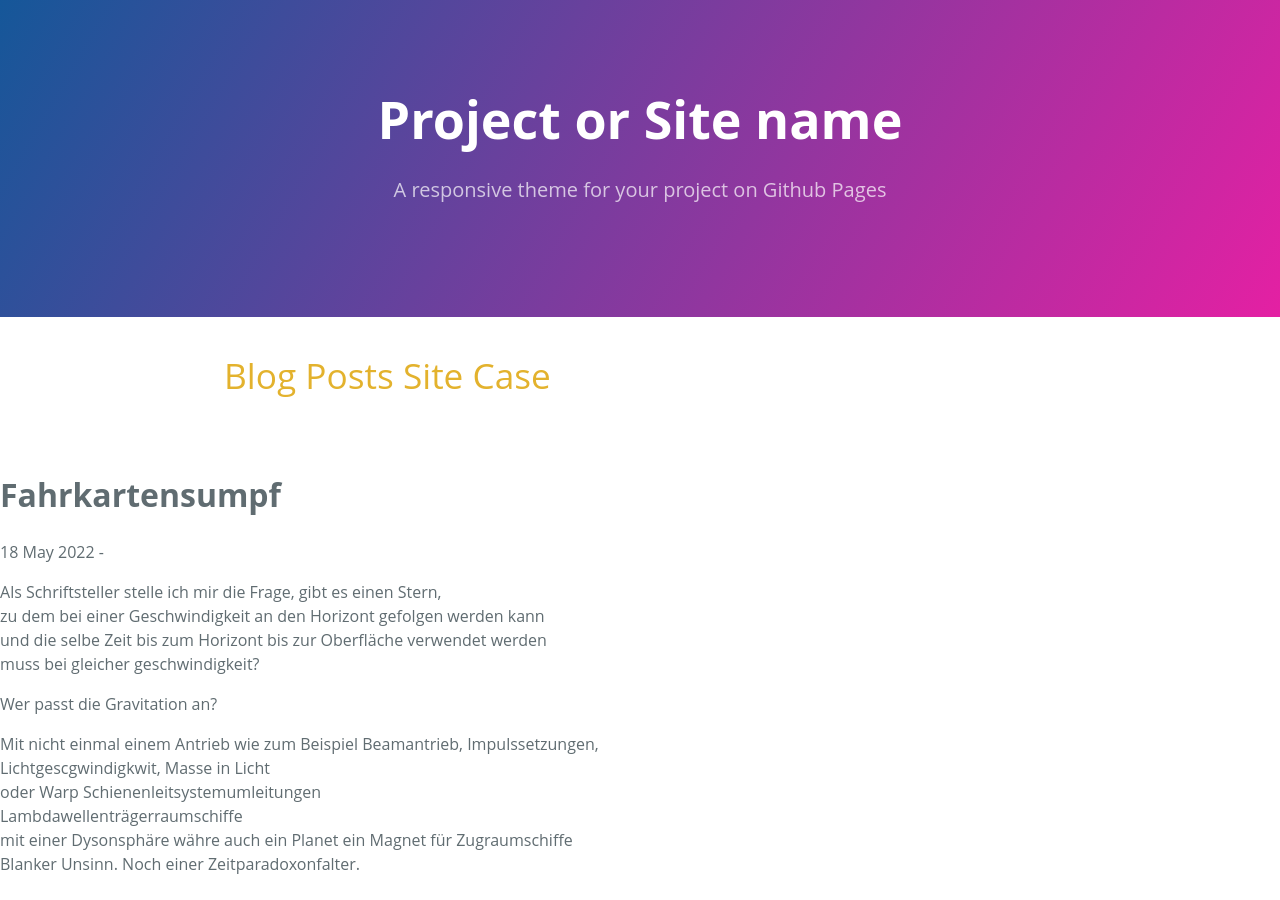
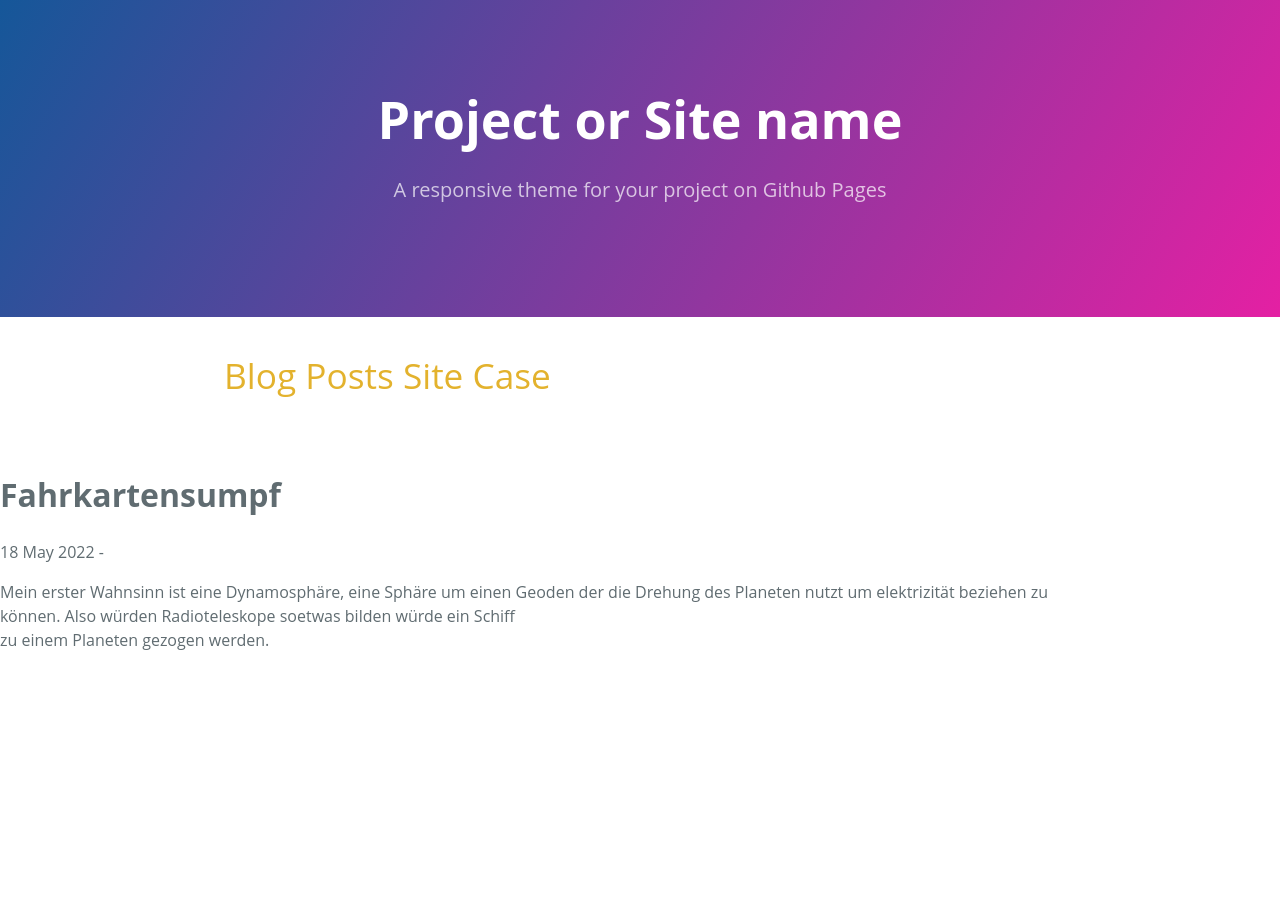
Before and after one commit to ledlightjungledStefan/Osterei, a Jekyll site: the page built from _posts/2022-05-18-fahrkartensumpf.markdown, in a window 1280 px wide. Built offline with Jekyll 4.4.1, drawn with Linux system fonts in a browser that asks for light colours.

Commit message:
Update 2022-05-18-fahrkartensumpf.markdown

```diff
--- a/_posts/2022-05-18-fahrkartensumpf.markdown
+++ b/_posts/2022-05-18-fahrkartensumpf.markdown
@@ -3,16 +3,7 @@ layout: post
 excerpt_separator: <!--more-->
 ---
 
-Als Schriftsteller stelle ich mir die Frage, gibt es einen Stern,<br>
-zu dem bei einer Geschwindigkeit an den Horizont gefolgen werden kann<br>
-und die selbe Zeit bis zum Horizont bis zur Oberfläche verwendet werden<br>
-muss bei gleicher geschwindigkeit?
-
-Wer passt die Gravitation an?
-
-Mit nicht einmal einem Antrieb wie zum Beispiel Beamantrieb, Impulssetzungen,<br>
-Lichtgescgwindigkwit, Masse in Licht<br>
-oder Warp Schienenleitsystemumleitungen<br>
-Lambdawellenträgerraumschiffe<br>
-mit einer Dysonsphäre währe auch ein Planet ein Magnet für Zugraumschiffe<br>
-Blanker Unsinn. Noch einer Zeitparadoxonfalter.
+Mein erster Wahnsinn ist eine Dynamosphäre, eine Sphäre um einen
+Geoden der die Drehung des Planeten nutzt um elektrizität beziehen zu<br>
+können. Also würden Radioteleskope soetwas bilden würde ein Schiff<br>
+zu einem Planeten gezogen werden.
```
